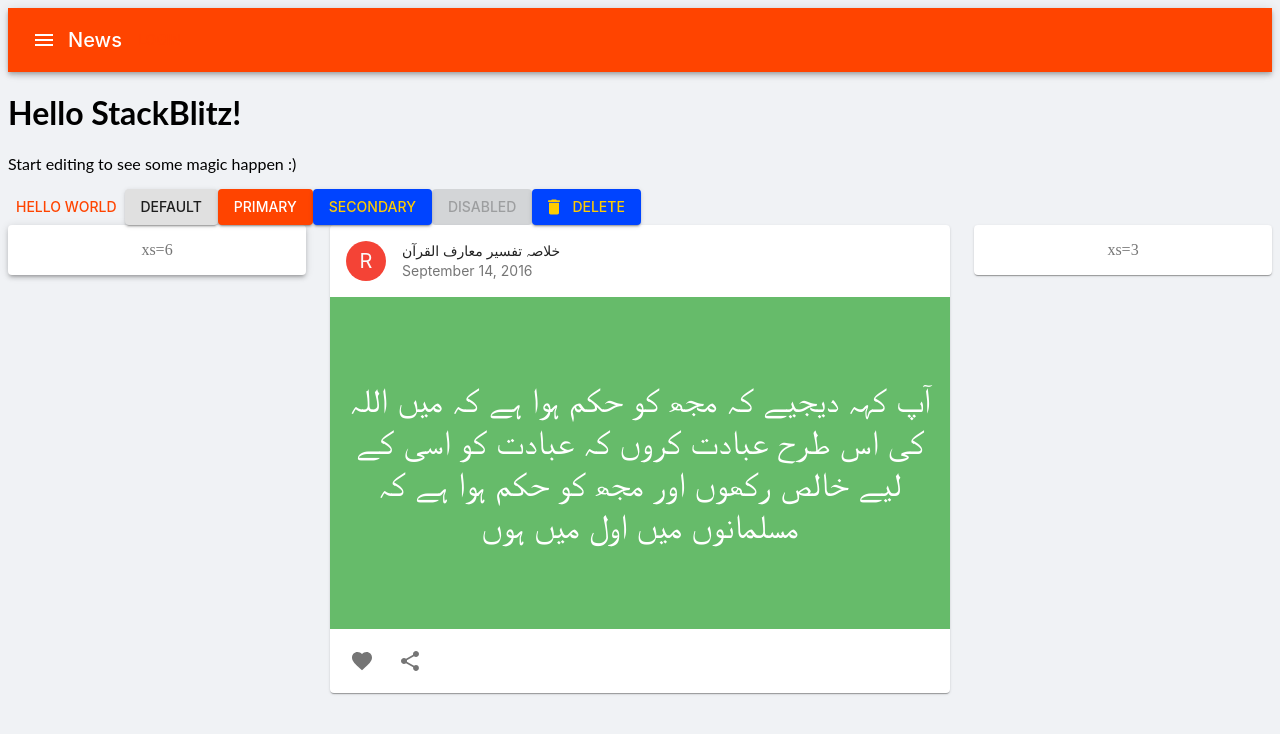
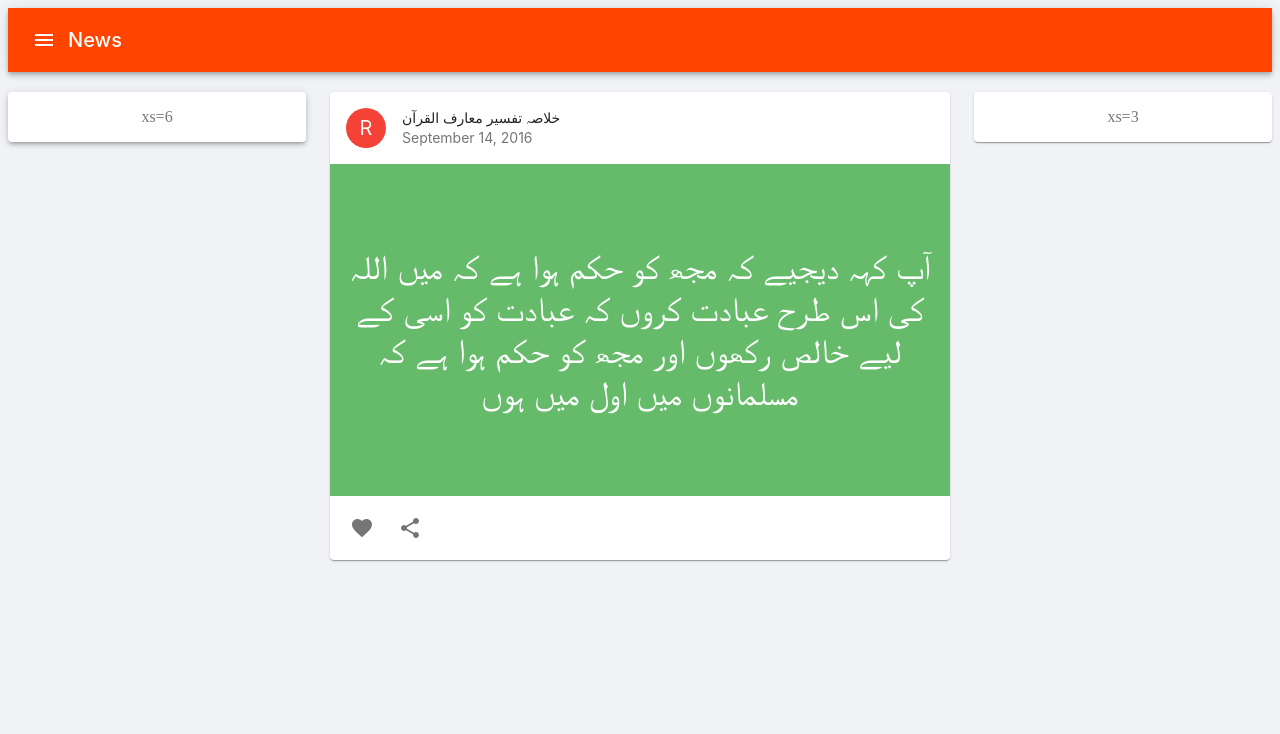
Before and after one commit to abdul-rehman-2050/React-Post-maker, a React (Create React App) app: page / in a window 1280 px wide. Shown: the top 734 px of the page. Built offline with nearby package versions, Linux system fonts and the light colour scheme.

Commit message:
noise buttons removed

```diff
--- a/src/App.js
+++ b/src/App.js
@@ -85,28 +85,8 @@ export default function App() {
     <ThemeProvider theme={theme}>
       <div className={classes.root}>
         <TopBar />
-        <h1>Hello StackBlitz!</h1>
-        <p>Start editing to see some magic happen :)</p>
-        <Button color="primary">Hello World</Button>
-        <Button variant="contained">Default</Button>
-        <Button variant="contained" color="primary">
-          Primary
-        </Button>
-        <Button variant="contained" color="secondary">
-          Secondary
-        </Button>
-        <Button variant="contained" disabled>
-          Disabled
-        </Button>
-        <Button
-          variant="contained"
-          color="secondary"
-          startIcon={<DeleteIcon />}
-        >
-          Delete
-        </Button>
 
-        <Grid container spacing={3}>
+        <Grid container spacing={3} style={{marginTop:8}}>
           <Grid item xs={3}>
             <Hidden xsDown>
               <Paper elevation={3} className={classes.paper}>
```
Also changed, not shown: 1 other file (tests, documents, lock files or other folders).
